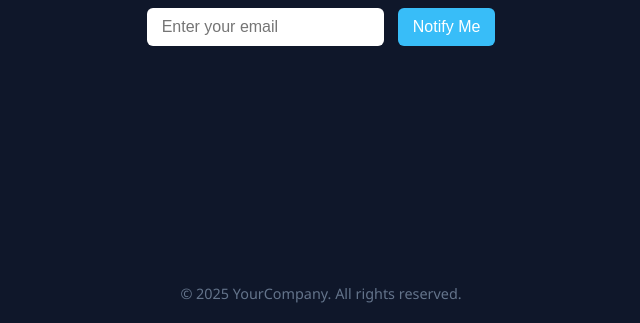
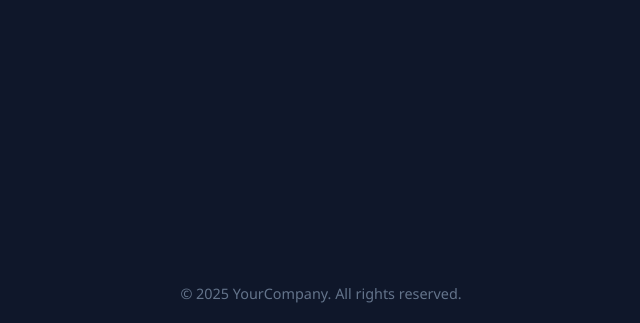
Before and after one commit to codearrc/online-menu, a plain HTML site: page index.html in a window 1280 px wide. Shown: the part 477-800 px from the top of the page, without its empty margins (319-959 px from the left). Drawn offline with Linux system fonts and the light colour scheme.

Commit message:
Update index.html

```diff
--- a/index.html
+++ b/index.html
@@ -88,11 +88,6 @@
   <h1>Website Coming Soon</h1>
   <p>We're working hard to launch our website. Stay tuned!</p>
 
-  <form>
-    <input type="email" placeholder="Enter your email" />
-    <button type="submit">Notify Me</button>
-  </form>
-
   <div class="footer">© 2025 YourCompany. All rights reserved.</div>
 
 </body>
```
